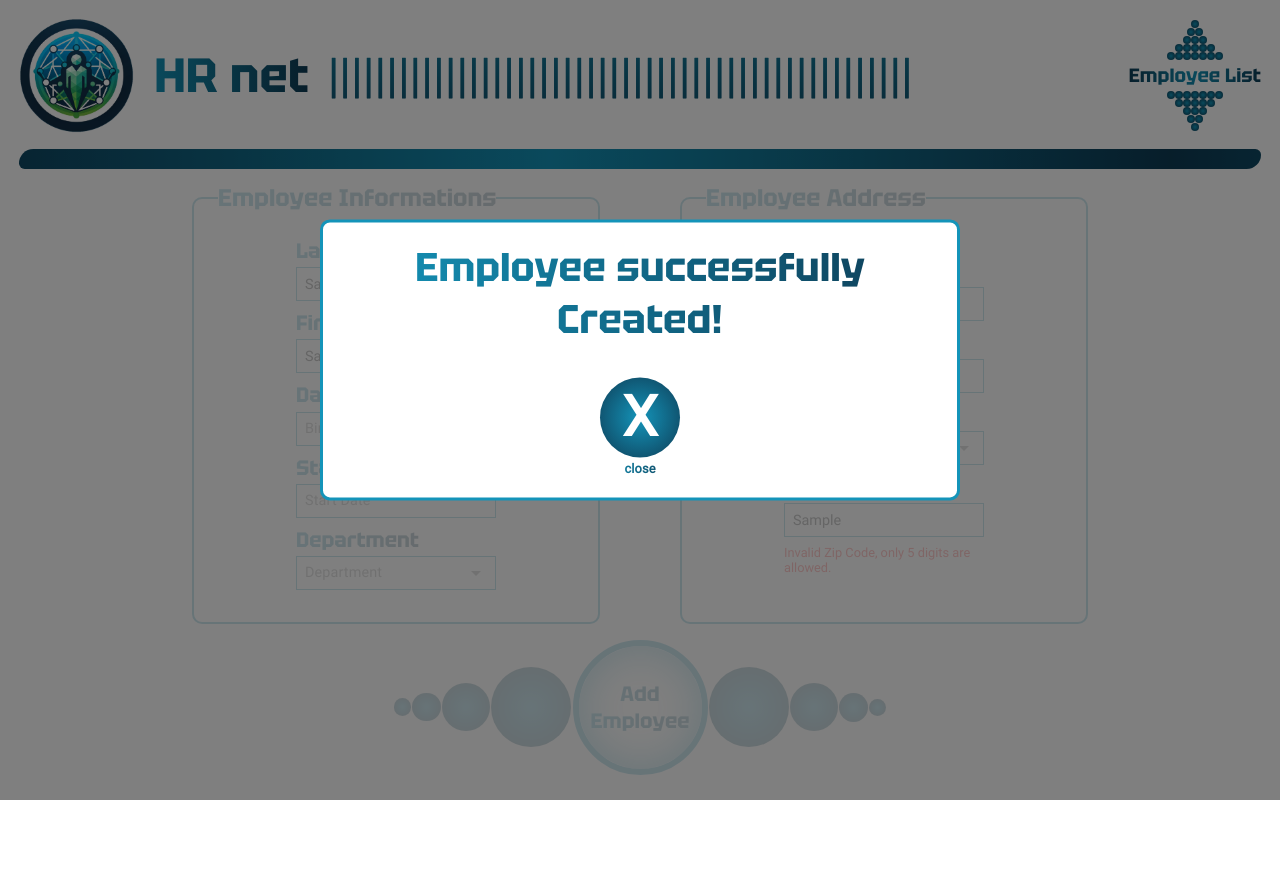
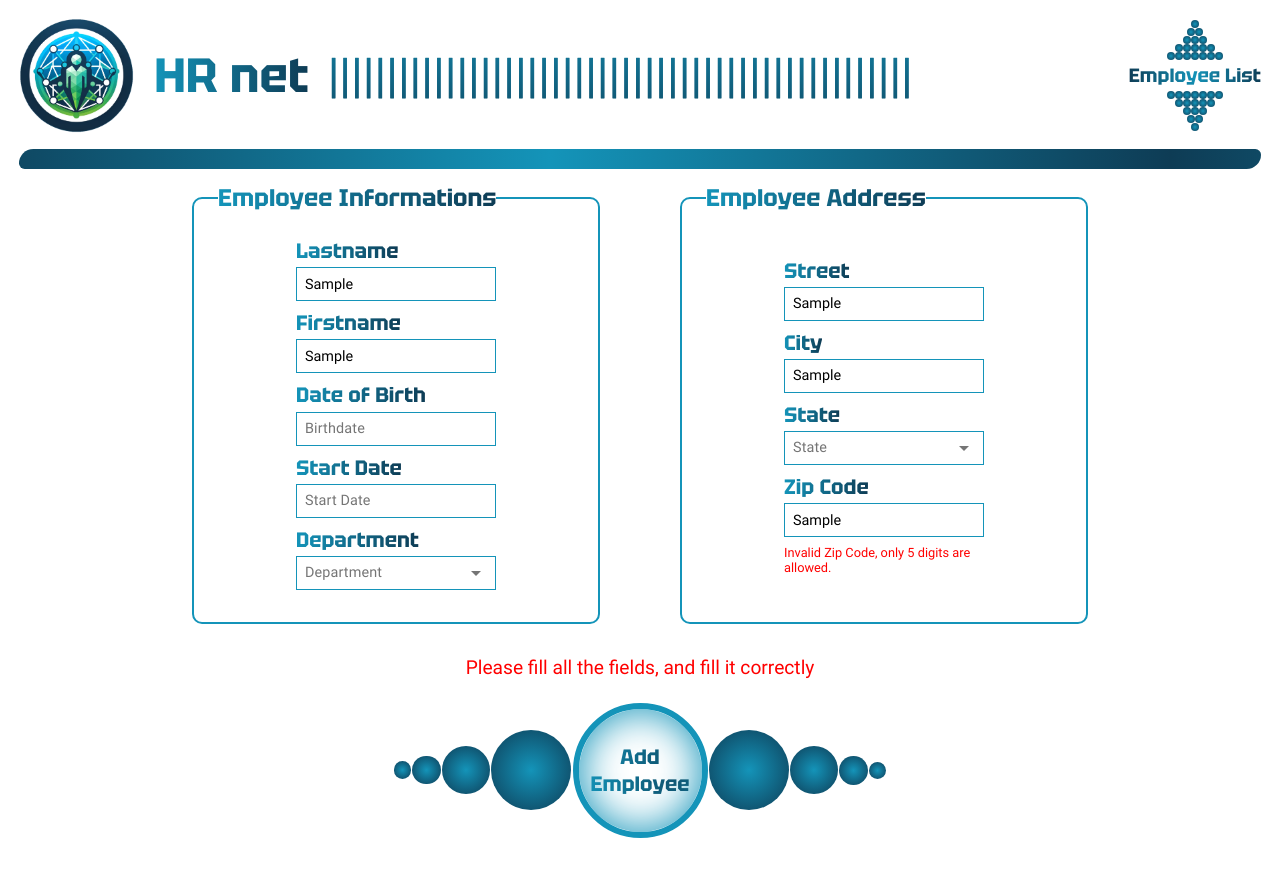
Before and after one commit to Git-EJ/OC_P14, a React (Vite) app: page /employee-create in a window 1280 px wide. Both pictures are taken after typing "Sample", "Sample", "Sample", "Sample", "Sample" into the empty fields and a click on the button "Add Employee". Before the commit the page ends 807 px from the top, so only its background shows below. Built offline with nearby package versions, Linux system fonts and the light colour scheme.

Commit message:
- Create Employee form Validation and submit - Create employee form need to reformat all the format fn in one fn

```diff
--- a/src/molecules/CreateEmployeeForm.jsx
+++ b/src/molecules/CreateEmployeeForm.jsx
@@ -8,7 +8,7 @@ import FormDatePicker from "../atoms/mui/DatePicker";
 import dayjs from "dayjs";
 
 
-// TODO REGEX INPUT
+// TODO SELECT VALUE COLOR IN INPUT
 const CreateEmployeeForm = () => {
 
   const { state: createEmployeeState, dispatch: createEmployeeDispatch } = useContext(CreateEmployeeContext);
@@ -119,7 +119,9 @@ const CreateEmployeeForm = () => {
 
 
   const [isValid, setIsValid] = useState({});
+  const [submitError, setSubmitError] = useState('');
   const [inputError, setInputError] = useState({});
+  const [submitAnimation, setSubmitAnimation] = useState(false);
   const [newArrayOfInputsValues, setNewArrayOfInputsValues] = useState({
     lastName: '',
     firstName: '',
@@ -131,8 +133,9 @@ const CreateEmployeeForm = () => {
     state: '',
     department: '',
   });
+
   const regexPattern = useMemo(() => ({
-    street: /^[a-zA-ZÀ-ÿ0-9\s-]+$/,
+    street: /^(?!.*\.\.)[a-zA-Z0-9-. ]+$/,
     name: /^[a-zA-ZÀ-ÿ- ]{1,30}$/,
     date: /^(0?[1-9]|1[0-9]|2[0-9]|3[0-1])[/](0[1-9]|1[0-2])[/]([0-9]{4})$/,
     zipCode: /^\d{5}$/,
@@ -199,7 +202,7 @@ const CreateEmployeeForm = () => {
       console.log('%c' + 'INPUTDATE-ERROR ' + key + ' ' + inputDate + ", are in the future Marty!!!", 'color: red;');
       setInputError(prevErrors => ({
         ...prevErrors,
-        [key]:`Your ${camelToNotCamel(key)} cannot be in the future McFly!`
+        [key]:`${camelToNotCamel(key)} cannot be in the future McFly!`
       }));
       setIsValid(prevIsValid => ({...prevIsValid, [key]: false}));
       return '';
@@ -256,7 +259,7 @@ const CreateEmployeeForm = () => {
         console.log('%c' + 'INPUTSTREET-ERROR ' + key + ' ' + inputText + ' invalid street => street format', 'color: red;');
         setInputError(prevErrors => ({
           ...prevErrors,
-          [key]:`Invalid ${camelToNotCamel(key)}, only letters, numbers and - are allowed, max 50 characters.`
+          [key]:`Invalid ${camelToNotCamel(key)}, only letters, numbers, . (not ..) and - are allowed, max 50 characters.`
         }));
         setIsValid(prevIsValid => ({...prevIsValid, [key]: false}));
         return '';
@@ -315,23 +318,22 @@ const CreateEmployeeForm = () => {
 
   const onInputChange = useCallback((e) => {
     let key = e.target.name;
-    let value;
+    let value = e.target.value;
 
     if(e.target.name === "state") {
-      value = formatState(e.target.value, key);
+      setNewArrayOfInputsValues(prevArray => ({...prevArray, [key]: formatState(value, key)}));
 
     } else if(e.target.name === "dateOfBirth" || e.target.name === "startDate") {
-      value = formatDate(e.target.value, key);
+      setNewArrayOfInputsValues(prevArray => ({...prevArray, [key]: formatDate(value, key)}));
 
     } else if(e.target.name === "department") {
-      value = formatDepartment(e.target.value, key);
+      setNewArrayOfInputsValues(prevArray => ({...prevArray, [key]: formatDepartment(value, key)}));
 
     } else {
-      value = formatInputText(e.target.value, key);
+      formatInputText(value, key);
     }
 
-    setNewArrayOfInputsValues({...newArrayOfInputsValues, [key]: value })
-  }, [formatState, formatDate, formatDepartment, formatInputText, newArrayOfInputsValues]);
+  }, [formatState, formatDate, formatDepartment, formatInputText]);
 
 
   const onSelectChange = useCallback((name, value) => {
@@ -339,42 +341,58 @@ const CreateEmployeeForm = () => {
   }, [onInputChange]);
 
 
-  // const onInputBlur = () => {
-    // let inputValue = inputText
-    // .replace(/\s+/g, ' ') // if several spaces leave only one space
-    // .replace(/-+/g, '-') // if several - leave only one -
-    // .replace(/\s?-\s?/g, '-') // if space- or -space remove space
-    // .replace(/^-+|-+$|^\s+|\s+$/g, ''); // Remove - and spaces at the start and end
+  const onInputBlur = useCallback((e) => {
+    let key = e.target.name;
 
-    // return inputValue
-    // .split(' ')
-    // .map(segment =>
-    //   segment.includes('-')
-    //     ? segment.split('-').map(word => word.charAt(0).toUpperCase() + word.slice(1).toLowerCase()).join('-')
-    //     : segment.charAt(0).toUpperCase() + segment.slice(1).toLowerCase()
-    // )
-    // .join(' ');
-  //   setNewArrayOfInputsValues({...newArrayOfInputsValues})
-  // }
+    let value = e.target.value
+    .replace(/\s+/g, ' ') // if several spaces leave only one space
+    .replace(/-+/g, '-') // if several - leave only one -
+    .replace(/\s?-\s?/g, '-') // if space- or -space remove space
+    .replace(/^-+|-+$|^\s+|\s+$/g, '') // Remove - and spaces at the start and end
+    .split(' ')
+    .map(segment =>
+      segment.includes('-')
+        ? segment.split('-').map(word => word.charAt(0).toUpperCase() + word.slice(1).toLowerCase()).join('-')
+        : segment.charAt(0).toUpperCase() + segment.slice(1).toLowerCase()
+    )
+    .join(' ');
+
+    setNewArrayOfInputsValues(prevArray => ({...prevArray, [key]: value}));
+  }, []);
+
+
 
   const createEmployee = (e) => {
-    // TODO data validation
     e.preventDefault();
-    setIsModalOpen(true);
-    setEmployeesData([...employeesData, newArrayOfInputsValues]);
+
+    const allFieldsFilled = Object.values(newArrayOfInputsValues).every(value => value.trim() !== '');
+    if (allFieldsFilled && Object.values(isValid).every(value => value === true)) {
+      setSubmitError('');
+      setSubmitAnimation(false);
+      setIsModalOpen(true);
+      setEmployeesData([...employeesData, newArrayOfInputsValues]);
+
+    } else {
+      setSubmitError('Please fill all the fields, and fill it correctly');
+
+      if (submitError) {
+      setSubmitAnimation(false);
+      setTimeout(() => setSubmitAnimation(true), 10);
+      }
+    }
   }
 
 
 
-  // DEV
-  useEffect(() => {
-    if (process.env.NODE_ENV === "development" ) {
-      console.log('newArrayOfInputsValues', newArrayOfInputsValues)
-      console.log('isValid', isValid)
-    }
-  }, [newArrayOfInputsValues, isValid])
+  // // DEV
+  // useEffect(() => {
+  //   if (process.env.NODE_ENV === "development" ) {
+  //     console.log('newArrayOfInputsValues', newArrayOfInputsValues)
+  //     console.log('isValid', isValid)
+  //   }
+  // }, [newArrayOfInputsValues, isValid])
 
-    // // DEV for formatDate test error format
+  //   // DEV for formatDate test error format
   // useEffect(() => {
   // if (process.env.NODE_ENV === "development" ) {
   //     formatDate('112/2021', 'dateOfBirth');
@@ -404,9 +422,8 @@ const CreateEmployeeForm = () => {
                             name={input.id}
                             placeholder={input.placeholder}
                             className={input.inputClassName}
-                            // value={newArrayOfInputsValues[input.id]}
                             onChange={onInputChange}
-                            // onBlur={onInputBlur}
+                            onBlur={onInputBlur}
                           />
                           {inputError[input.id] && <div className="form_input_error">{inputError[input.id]}</div>}
 
@@ -450,7 +467,6 @@ const CreateEmployeeForm = () => {
                             inputClassName={'form_input_field'}
                             menuItem={arrayOfStates}
                             onChange={onSelectChange}
-
                           />
                         )}
                       </React.Fragment>
@@ -475,9 +491,16 @@ const CreateEmployeeForm = () => {
             })}
           </div>
 
+
+          {submitError &&
+            <div className={`form_submit_error ${submitAnimation ? 'form_submit_error_animation' : ''}`}>
+              {submitError}
+            </div>
+          }
+
           <SpheresButton
             className="spheres-button_button"
-            onClick={createEmployee}
+            onClick= {createEmployee}
             text="Add Employee"
             container = {window}
             maxRadius = {80}
--- a/src/styles/css/index.css
+++ b/src/styles/css/index.css
@@ -149,6 +149,23 @@ th {
   }
   100% {
     transform: scale(1);
+  }
+}
+@keyframes submit_error_shake {
+  0% {
+    transform: rotateZ(0);
+  }
+  25% {
+    transform: rotateZ(-3deg);
+  }
+  50% {
+    transform: rotateZ(3deg);
+  }
+  75% {
+    transform: rotateZ(-3deg);
+  }
+  100% {
+    transform: rotateZ(0);
   }
 }
 html,
@@ -616,6 +633,19 @@ body ::-webkit-scrollbar {
   font-size: clamp(0.7rem, 2vw, 0.8rem);
   color: #FF0000;
 }
+.form_submit_error {
+  display: flex;
+  justify-content: center;
+  align-items: center;
+  width: fit-content;
+  margin: 2rem 0.5rem 0.5rem 0.5rem;
+  font-size: clamp(1rem, 2vw, 1.2rem);
+  color: #FF0000;
+}
+.form_submit_error_animation {
+  animation: submit_error_shake 0.3s linear;
+  animation-iteration-count: 2;
+}
 
 @media screen and (max-width: 1100px) {
   .form_fieldsets_wrapper {
--- a/src/styles/scss/components/createemployeeform.scss
+++ b/src/styles/scss/components/createemployeeform.scss
@@ -74,6 +74,22 @@
       color: $error-color;
     }
   }
+
+  &_submit {
+
+    &_error {
+      @include flex_center;
+      width: fit-content;
+      margin: 2rem 0.5rem 0.5rem 0.5rem;
+      font-size: clamp(1rem, 2vw, 1.2rem);
+      color: $error-color;
+
+      &_animation {
+        animation: submit_error_shake .3s linear ;
+        animation-iteration-count: 2;
+      }
+    }
+  }
 }
 
 @media screen and (max-width: 1100px) {
--- a/src/styles/scss/utils/__animations.scss
+++ b/src/styles/scss/utils/__animations.scss
@@ -19,3 +19,11 @@
   75% {transform: translate(-40%, -10%) scale(1.2)}
   100% {transform: scale(1)}
 }
+
+@keyframes submit_error_shake {
+  0% {transform: rotateZ(0)}
+  25% {transform: rotateZ(-3deg)}
+  50% {transform: rotateZ(3deg)}
+  75% {transform: rotateZ(-3deg)}
+  100% {transform: rotateZ(0)}
+}
```
Also changed, not shown: 1 other file (tests, documents, lock files or other folders).
